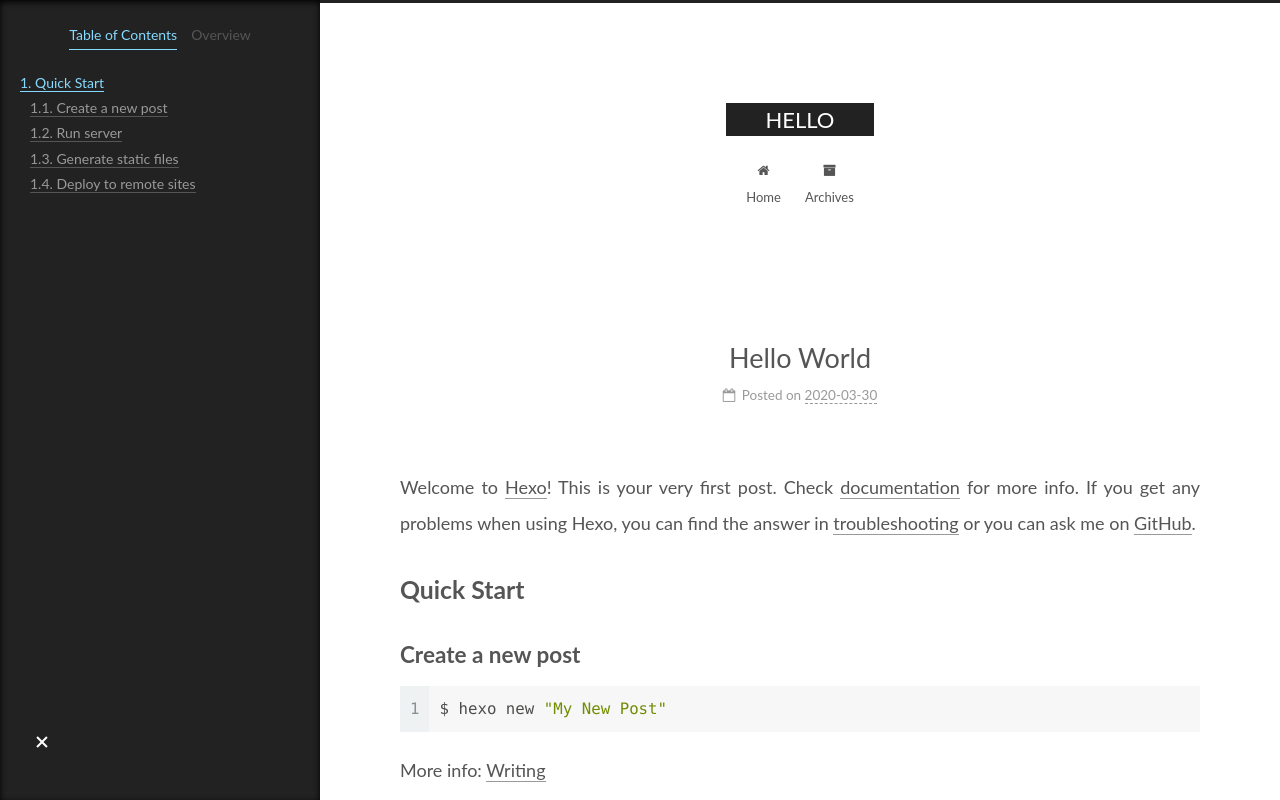
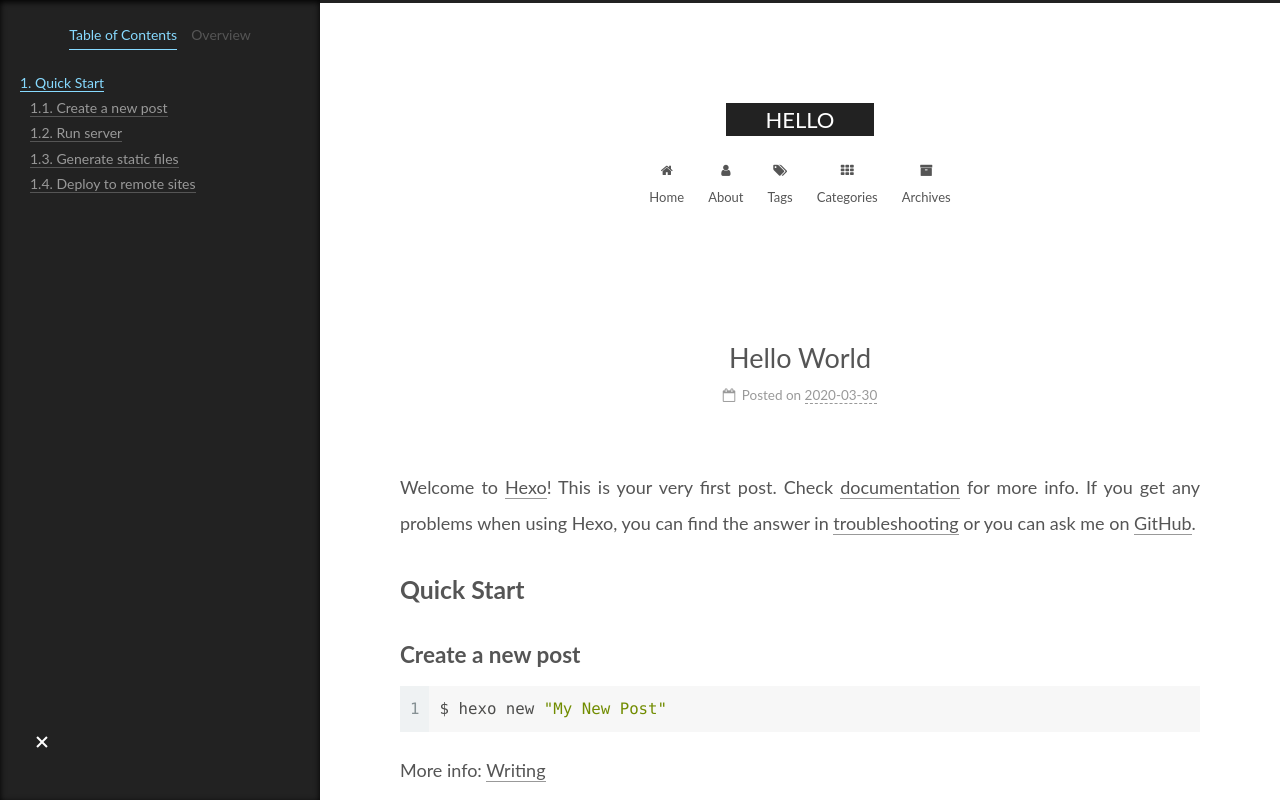
Before and after one commit to MambaMao/MambaMao.github.io, a plain HTML site: page 2020/03/30/hello-world/index.html in a window 1280 px wide. Shown: the top 800 px of the page. Drawn offline with Linux system fonts and the light colour scheme.

Commit message:
Site updated: 2020-03-30 20:19:37

```diff
--- a/2020/03/30/hello-world/index.html
+++ b/2020/03/30/hello-world/index.html
@@ -114,6 +114,21 @@
         <li class="menu-item menu-item-home">
 
     <a href="/" rel="section"><i class="fa fa-fw fa-home"></i>Home</a>
+
+  </li>
+        <li class="menu-item menu-item-about">
+
+    <a href="/about/" rel="section"><i class="fa fa-fw fa-user"></i>About</a>
+
+  </li>
+        <li class="menu-item menu-item-tags">
+
+    <a href="/tags/" rel="section"><i class="fa fa-fw fa-tags"></i>Tags</a>
+
+  </li>
+        <li class="menu-item menu-item-categories">
+
+    <a href="/categories/" rel="section"><i class="fa fa-fw fa-th"></i>Categories</a>
 
   </li>
         <li class="menu-item menu-item-archives">
--- a/css/main.css
+++ b/css/main.css
@@ -1167,7 +1167,7 @@ pre .javascript .function {
 }
 .links-of-author a::before,
 .links-of-author span.exturl::before {
-  background: #aaff05;
+  background: #e239f7;
   border-radius: 50%;
   content: ' ';
   display: inline-block;
```
Also changed, not shown: 2020/03/30/hello/index.html (+15 -0 lines), archives/2020/03/index.html (+15 -0 lines), archives/2020/index.html (+15 -0 lines), archives/index.html (+15 -0 lines), index.html (+15 -0 lines), tags/This-is-my-life/index.html (+15 -0 lines).
